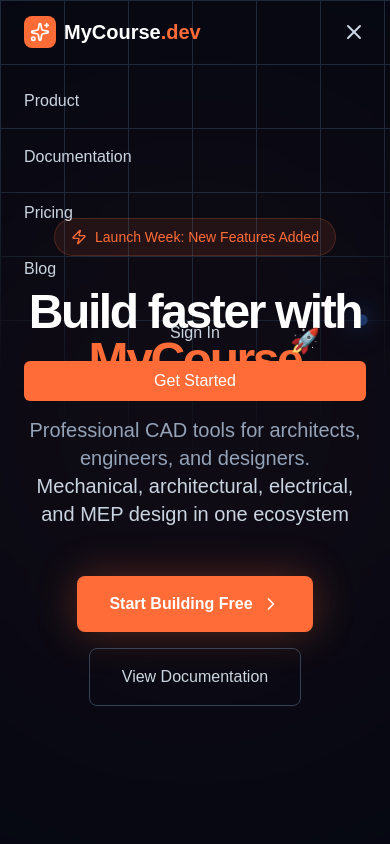
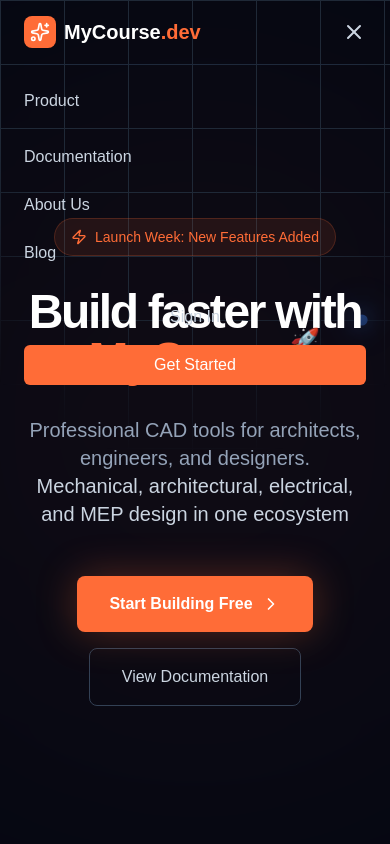
Before and after one commit to anaf-prog/fe-course, a Next.js app: page / in a window 390 px wide. Both pictures are taken after a click on the button 354 px from the left and 32 px from the top of the page. Shown: the top 844 px of the page. Built offline with nearby package versions, Linux system fonts and the light colour scheme.

Commit message:
update navbar untuk tampilan mobile

```diff
--- a/src/components/navbar/Navbar.tsx
+++ b/src/components/navbar/Navbar.tsx
@@ -61,7 +61,7 @@
             <div className="flex flex-col gap-4">
               <a href="#" className="text-slate-300 hover:text-white py-2">Product</a>
               <a href="#" className="text-slate-300 hover:text-white py-2">Documentation</a>
-              <a href="#" className="text-slate-300 hover:text-white py-2">Pricing</a>
+              <a href="/about" className="text-slate-300 hover:text-white transition-colors">About Us</a>
               <a href="#" className="text-slate-300 hover:text-white py-2">Blog</a>
               <div className="flex flex-col gap-2 pt-2">
                 <button className="text-slate-300 hover:text-white py-2">Sign In</button>
```
